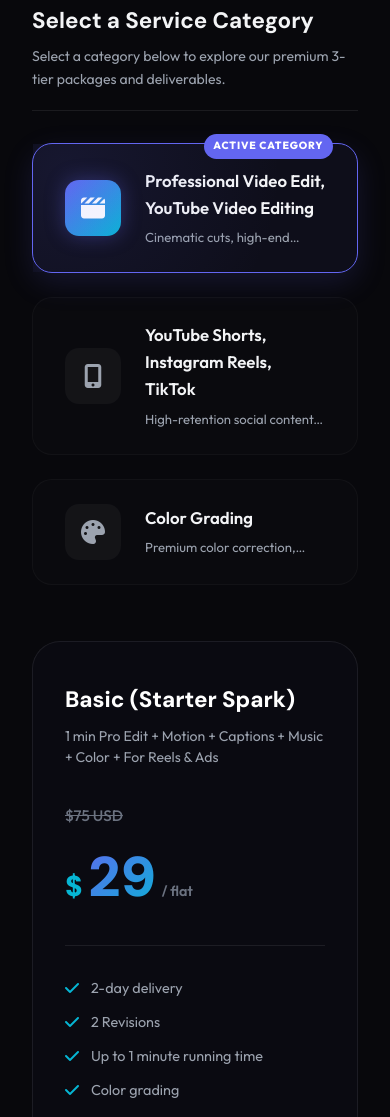
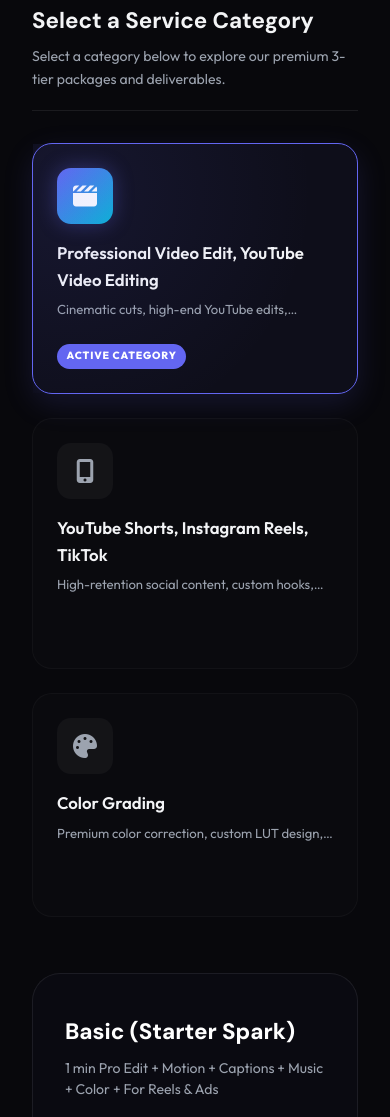
Before and after one commit to rizvy979/VidStudio, a plain HTML site: page index.html in a window 390 px wide. Shown: the part 1780-2897 px from the top of the page. Drawn offline with Linux system fonts and the light colour scheme; no server answers.

Commit message:
Fix active badge overlapping service text by adding padding and center-aligning, and force cache refresh in HTML

```diff
--- a/index.html
+++ b/index.html
@@ -25,7 +25,7 @@
   <link rel="stylesheet" href="https://cdnjs.cloudflare.com/ajax/libs/font-awesome/6.4.0/css/all.min.css">
 
   <!-- Custom Stylesheet -->
-  <link rel="stylesheet" href="style.css">
+  <link rel="stylesheet" href="style.css?v=1.2">
 </head>
 <body>
 
--- a/style.css
+++ b/style.css
@@ -2260,9 +2260,14 @@ button, input, select, textarea {
   box-shadow: var(--accent-glow);
 }
 
+.service-card-horizontal .card-info {
+  padding-right: 6.5rem;
+}
+
 .service-card-horizontal .active-badge {
   position: absolute;
-  top: -10px;
+  top: 50%;
+  transform: translateY(-50%) scale(0.9);
   right: 1.5rem;
   font-size: 0.65rem;
   font-weight: 800;
@@ -2273,14 +2278,13 @@ button, input, select, textarea {
   background: var(--accent-indigo);
   color: #fff;
   opacity: 0;
-  transform: scale(0.9);
   transition: all 0.3s ease;
   z-index: 10;
 }
 
 .service-card-horizontal.active .active-badge {
   opacity: 1;
-  transform: scale(1);
+  transform: translateY(-50%) scale(1);
 }
 
 /* Pricing 3-Tier Grid */
@@ -2651,6 +2655,24 @@ button, input, select, textarea {
   .radio-card-group {
     grid-template-columns: 1fr;
   }
+
+  .service-card-horizontal {
+    flex-direction: column;
+    align-items: flex-start;
+    gap: 1rem;
+    padding: 1.5rem;
+  }
+  .service-card-horizontal .card-info {
+    padding-right: 0;
+  }
+  .service-card-horizontal .active-badge {
+    position: static;
+    transform: scale(0.9);
+    margin-top: 0.5rem;
+  }
+  .service-card-horizontal.active .active-badge {
+    transform: scale(1);
+  }
 }
 
 /* Pricing block flash pulse animation */
```
